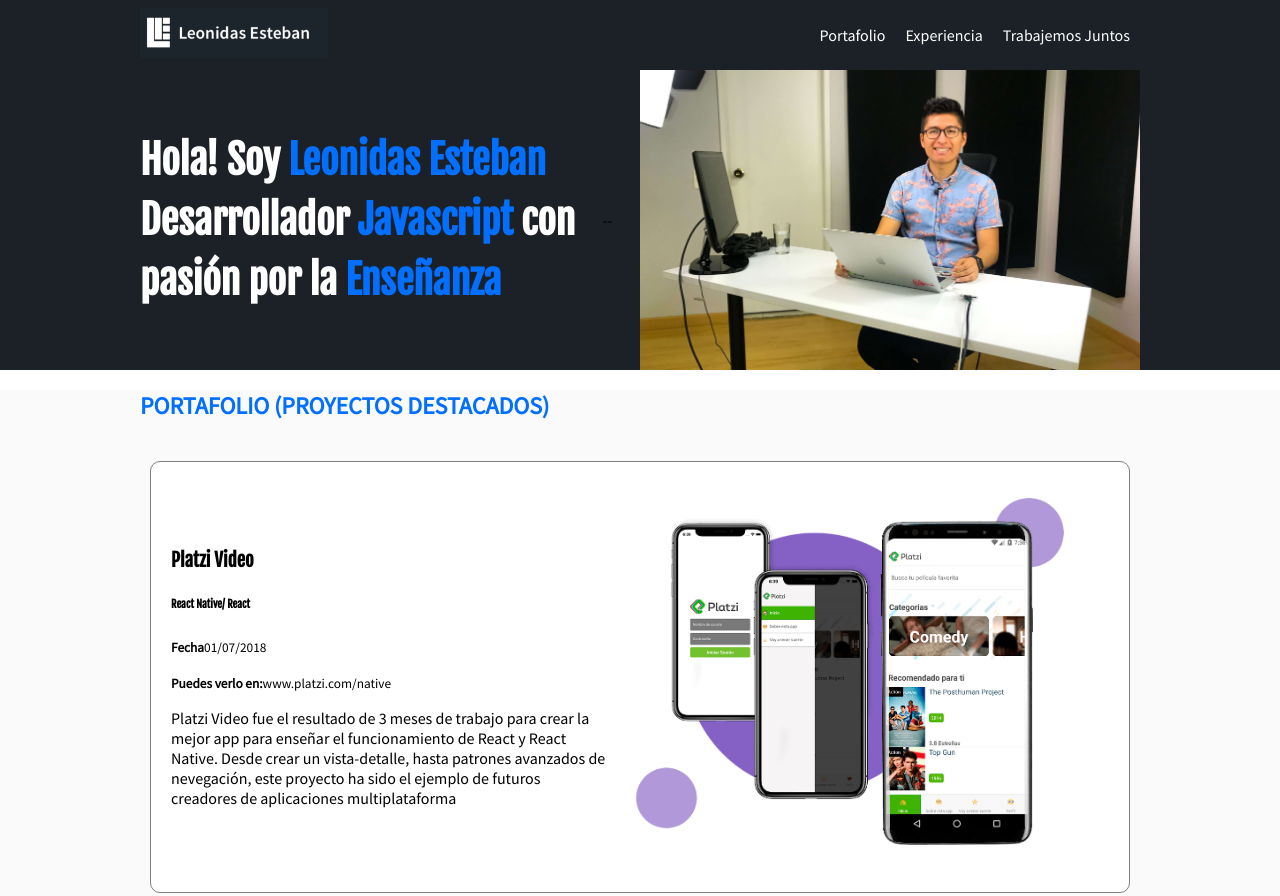
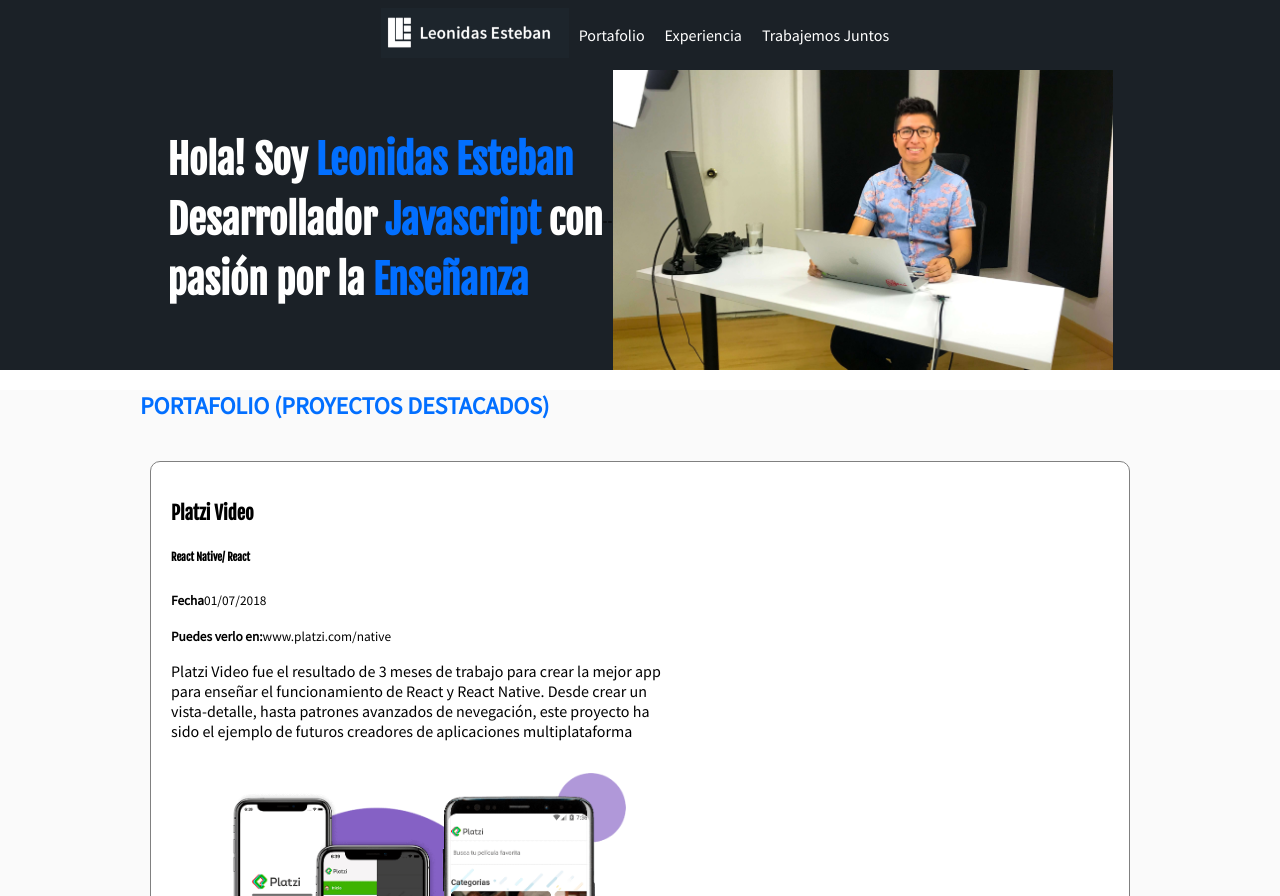
Before and after one commit to RivaldoEsteban/RivaldoEsteban.desarrollo-web.github.io, a plain HTML site: page index.html in a window 1280 px wide. Shown: the top 896 px of the page. Drawn offline with Linux system fonts and the light colour scheme.

Commit message:
cambios en el html, css y agregamos hoja de estilos media

```diff
--- a/css/estilos.css
+++ b/css/estilos.css
@@ -75,9 +75,10 @@ h2 {
   display: flex;
   align-items: center;
   justify-content: space-between;
+  flex-wrap: wrap;
 }
 
-.hero-image{
+.hero-image {
   object-fit: cover;
 }
 .portfolio {
@@ -103,6 +104,7 @@ h2 {
   display: flex;
   align-items: center;
   justify-content: space-between;
+  flex-wrap: wrap;
 }
 .projet-course {
   margin: 10px 0;
@@ -145,6 +147,7 @@ h2 {
   justify-content: space-between;
   height: 70px;
   align-items: center;
+  flex-wrap: wrap;
 }
 
 ol,
@@ -264,6 +267,7 @@ figure {
   display: flex;
   align-items: center;
   justify-content: space-between;
+  flex-wrap: wrap;
 }
 
 /*social {
@@ -280,35 +284,32 @@ figure {
 
 .social-link.twitter {
   background-image: url("../images/twitter.svg");
- }
+}
 
 .social-link.facebook {
   background-image: url("../images/facebook.svg");
-
 }
 
 .social-link.github {
   background-image: url("../images/github.svg");
-
 }
 
 .social-link.instagram {
   background-image: url("../images/instagram.svg");
-
 }
 
-.form-email input{
-  border-color:gray ;
-  border-radius:solid;
-  padding:10px 20px 10px 25px;
-  background-image:url('../images/envelope.svg');
-  background-size:15px  15px ;
+.form-email input {
+  border-color: gray;
+  border-radius: solid;
+  padding: 10px 20px 10px 25px;
+  background-image: url("../images/envelope.svg");
+  background-size: 15px 15px;
   background-repeat: no-repeat;
   background-position-y: center;
   background-position-x: 5px;
 }
 
-.form-email button{
+.form-email button {
   display: block;
   background: transparent;
   color: white;
@@ -318,17 +319,34 @@ figure {
   margin-top: 10px;
 }
 
-.form-email-h3{
-  font-family:"source sans pro", sans-serif ;
+.form-email-h3 {
+  font-family: "source sans pro", sans-serif;
 }
 
-.container{
+.container {
   /*border: 1px solid red;*/
-  width: 1000px;
-  margin:0 auto;
-  display:  inherit;
+  max-width: 1000px;
+  margin: 0 auto;
+  display: inherit;
   justify-content: inherit;
   align-items: inherit;
   height: inherit;
   flex-wrap: inherit;
 }
+
+/* desktop first que empieces desde el MQ mas grande */
+
+@media screen and (max-width: 1024px) {
+}
+
+@media screen and (max-width: 768px) {
+  body {
+    /*border: 10px solid green;*/
+  }
+}
+
+@media screen and (max-width: 480px) {
+}
+
+@media screen and (max-width: 320px) {
+}
--- /dev/null
+++ b/css/media.css
@@ -0,0 +1,3 @@
+body {
+  border: 10px solid red;
+}
--- a/index.html
+++ b/index.html
@@ -6,8 +6,16 @@
   <title>Leonidas Esteban</title>
   <link rel="icon" type="imagen/png" href="images/favicon.png" />
   <link href="https://fonts.googleapis.com/css?family=Fjalla+One|Source+Sans+Pro&display=swap" rel="stylesheet">
+  <!--<link rel="stylesheet" href="css/medias.css" media="screen and (max-width:768px)" /> -->
   <link rel="stylesheet" href="css/estilos.css">
-</head>
+  <!--<style>
+    @media screen and (max- width: 768px) {
+    body{
+    border:10px solid blue
+    }
+    }
+    </style>-->
+  <meta name="viewport" content="width=device-width, initial-scale=1">
 
 <body>
   <header class="header">
```
Also changed, not shown: 1 other file.
